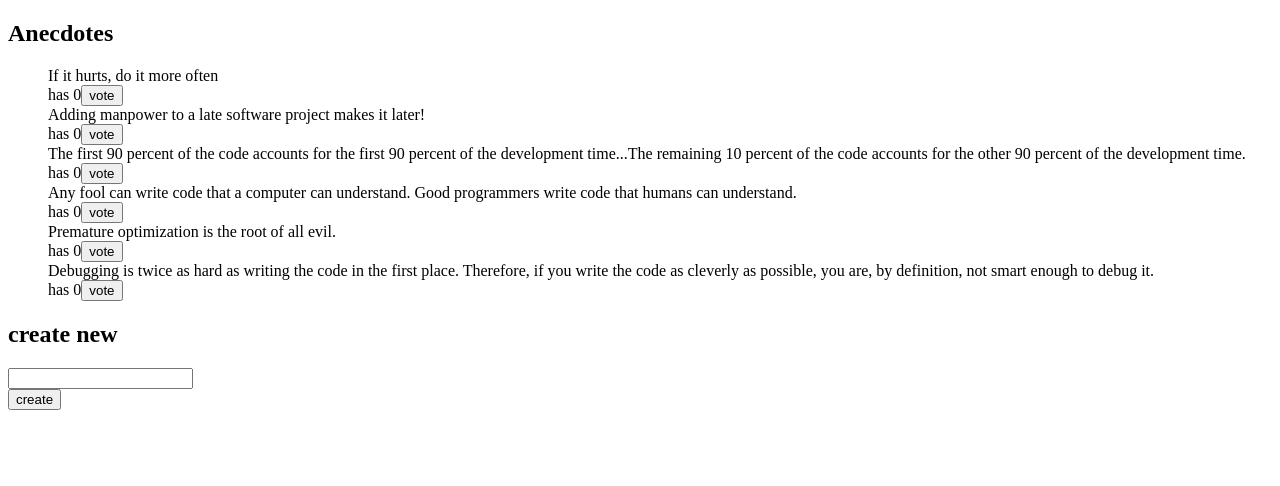
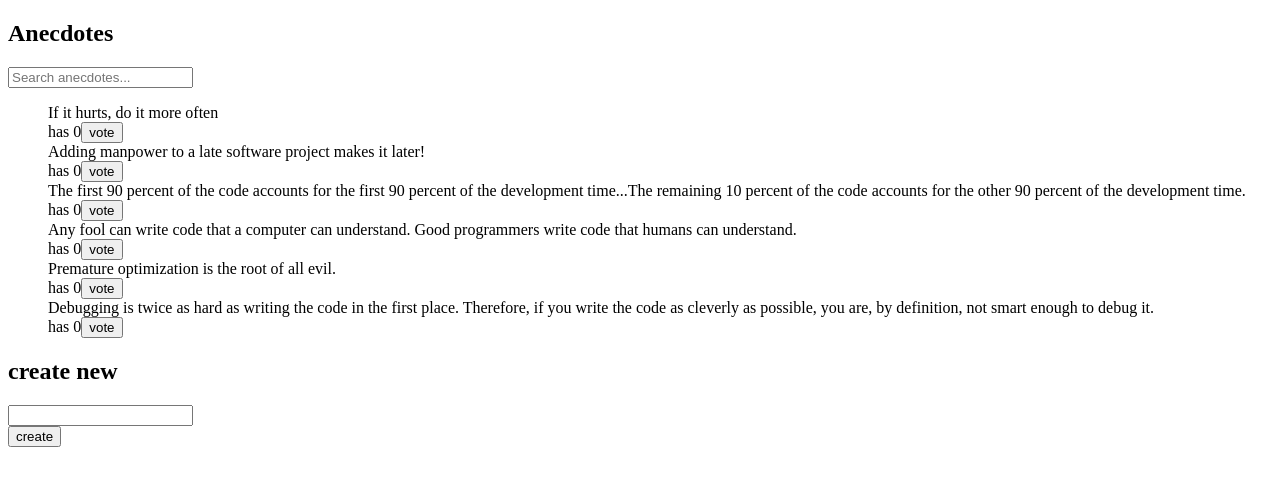
Before and after one commit to FedePeira/Anecdotas-Frontend, a React (Vite) app: page / in a window 1280 px wide. Shown: the top 486 px of the page. Built offline with nearby package versions, Linux system fonts and the light colour scheme.

Commit message:
Filter Funcionando

```diff
--- a/src/components/AnecdoteList.jsx
+++ b/src/components/AnecdoteList.jsx
@@ -1,9 +1,16 @@
+import { useState } from 'react';
 import { useSelector, useDispatch } from 'react-redux'
 import { voteAnecdote } from '../reducers/anecdoteReducer'
 
 const AnecdoteList = () => {
   const anecdotes = useSelector(state => state)
   const dispatch = useDispatch()
+
+  const [filterContent, setFilterContent] = useState('');
+
+  const filteredAnecdotes = anecdotes.filter(anecdote =>
+     anecdote.content.toLowerCase().includes(filterContent.toLowerCase())
+  );
 
   const vote = (id) => {
     console.log('Voting...', id)
@@ -12,8 +19,15 @@ const AnecdoteList = () => {
   }
 
   return(
+    <div>
+      <input
+        type="text"
+        placeholder="Search anecdotes..."
+        value={filterContent}
+        onChange={(event) => setFilterContent(event.target.value)}
+      />
       <ul>
-      {anecdotes.sort((a, b) => b.votes - a.votes).map(anecdote =>
+      {filteredAnecdotes.sort((a, b) => b.votes - a.votes).map(anecdote =>
         <div key={anecdote.id}>
             <div>
             {anecdote.content}
@@ -25,6 +39,7 @@ const AnecdoteList = () => {
         </div>
         )}
       </ul>
+    </div>
   )
 }
 
```
Also changed, not shown: src/reducers/filterReducer.js (added). Lines whose indentation alone changed are shown as unchanged.
